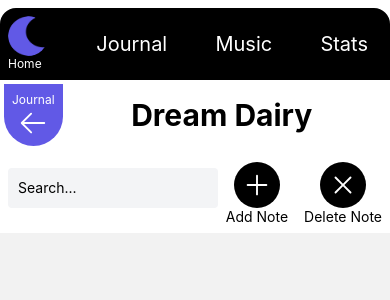
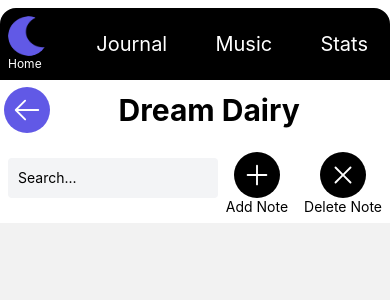
Before and after one commit to Mikolaj-Brzoskowski/Drimiral, a React Native app in the folder Frontend/: screen /Journal in a window 390 px wide. Shown: the top 300 px of the page. Built offline with nearby package versions, Linux system fonts and the light colour scheme.

Commit message:
deleted BackArrow component name

```diff
--- a/Frontend/components/BackArrow.js
+++ b/Frontend/components/BackArrow.js
@@ -10,8 +10,7 @@ export default function BackArrow({text}) {
   return (
     <TouchableOpacity
         onPress={navigation.goBack}
-        className="bg-[#6159E6] rounded-b-full p-2 flex items-center self-center">
-        <Text className="text-xs text-white">{text}</Text>
+        className="bg-[#6159E6] rounded-full p-2 flex items-center self-center">
         <ArrowLeftIcon size={30} color='white'/>
     </TouchableOpacity>
   )
```
